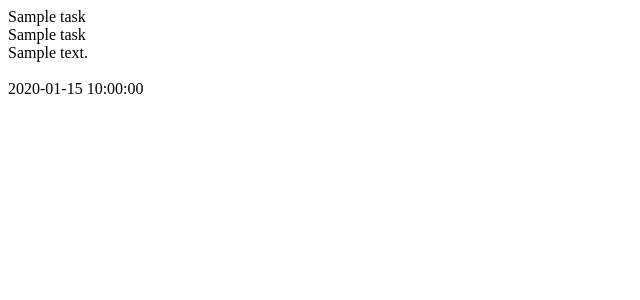
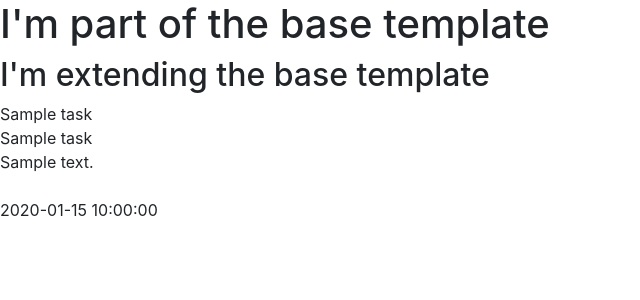
Before and after one commit to kylelawrencedev/Mini-Project-Python, a Flask app: page / in a window 1280 px wide. Shown: the top 300 px of the page, without its empty margins (0-640 px from the left). Run offline with Flask 2, Linux system fonts and the light colour scheme; a database or web service that is not in the repository returns one stand-in record (values such as "Sample title"); some libraries are stand-ins or nearby versions.

Commit message:
Create base template

```diff
--- /dev/null
+++ b/templates/base.html
@@ -0,0 +1,23 @@
+<!DOCTYPE html>
+<html lang="en">
+<head>
+<meta charset="UTF-8">
+<meta name="viewport" content="width=device-width, initial-scale=1.0">
+<meta http-equiv="X-UA-Compatible" content="ie=edge">
+<meta name="Description" content="Enter your description here"/>
+<link rel="stylesheet" href="https://cdnjs.cloudflare.com/ajax/libs/twitter-bootstrap/4.6.0/css/bootstrap.min.css">
+<link rel="stylesheet" href="https://cdnjs.cloudflare.com/ajax/libs/font-awesome/5.15.3/css/all.min.css">
+<link rel="stylesheet" href="assets/css/style.css">
+<title>Task Manager</title>
+</head>
+<body>
+
+    <h1>I'm part of the base template</h1>
+    {% block content %}
+    {% endblock %}
+
+<script src="https://cdnjs.cloudflare.com/ajax/libs/jquery/3.5.1/jquery.slim.min.js"></script>
+<script src="https://cdnjs.cloudflare.com/ajax/libs/popper.js/1.16.1/umd/popper.min.js"></script>
+<script src="https://cdnjs.cloudflare.com/ajax/libs/twitter-bootstrap/4.6.0/js/bootstrap.min.js"></script>
+</body>
+</html>
--- a/templates/tasks.html
+++ b/templates/tasks.html
@@ -1,11 +1,8 @@
-<!DOCTYPE html>
-<html lang="en">
-<head>
-    <meta charset="UTF-8">
-    <meta name="viewport" content="width=device-width, initial-scale=1.0">
-    <title>Task Manager</title>
-</head>
-<body>
+{% extends "base.html" %}
+{% block content %}
+
+    <h2>I'm  extending the base template</h2>
+
     {% for task in tasks %}
         {{ task.task_name}} <br>
         {{ task.category_name}} <br>
@@ -13,5 +10,4 @@
         {{ task.is_urgent}} <br>
         {{ task.due_date}} <br>
     {% endfor %}
-</body>
-</html>
+{% endblock %}
```
